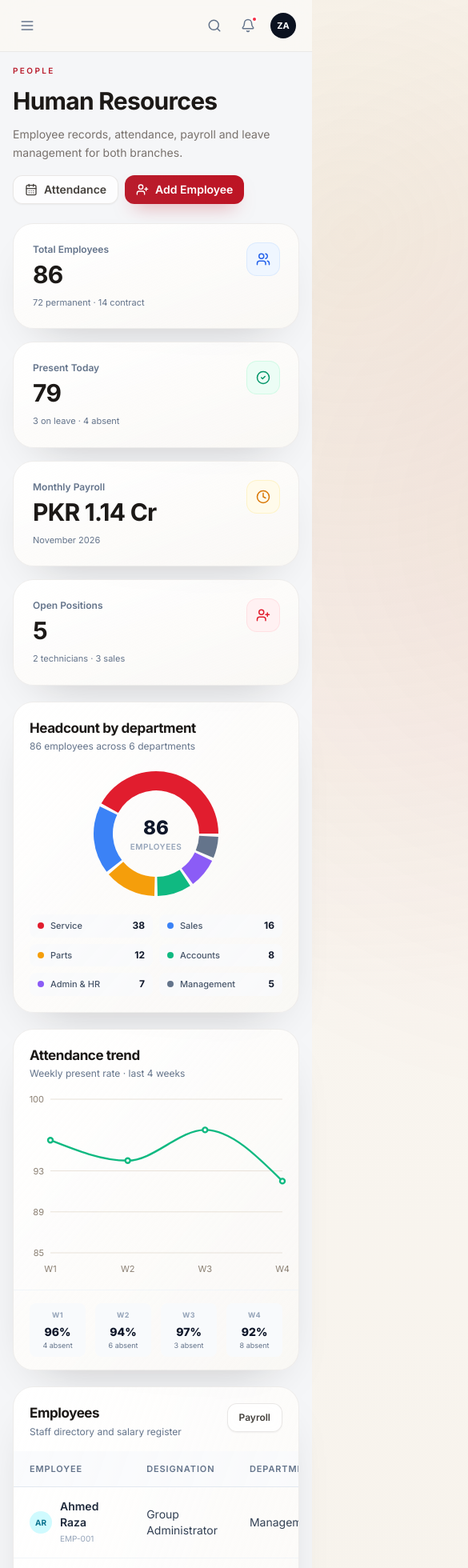
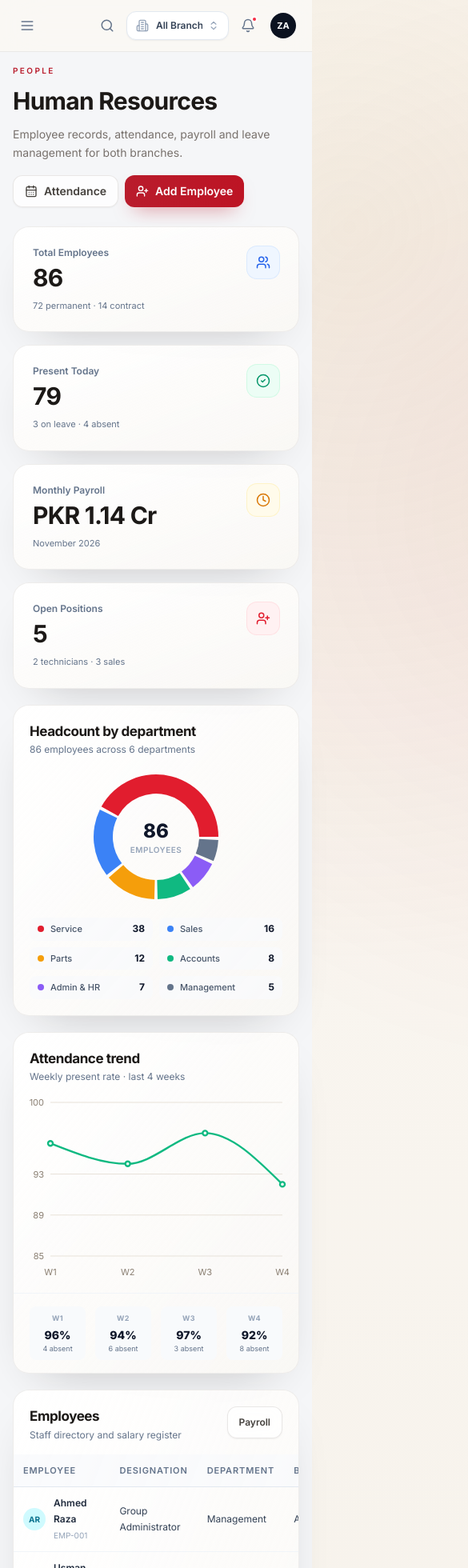
Before and after one commit to stellarsagency/honda-dms-demo, a Next.js app: page /hr in a window 390 px wide. Shown: the top 1960 px of the page at 80% size, 585 px wide, since content can reach past the window. Built offline with nearby package versions, Linux system fonts and the light colour scheme; a web font is replaced by a local one.

Commit message:
Improve mobile responsiveness

```diff
--- a/app/globals.css
+++ b/app/globals.css
@@ -70,7 +70,7 @@ h1, h2, h3 {
     @apply w-full overflow-x-auto;
   }
   .data-table {
-    @apply w-full min-w-[680px] border-collapse text-left text-sm;
+    @apply w-full min-w-[600px] border-collapse text-left text-sm;
   }
   .data-table thead th {
     @apply border-b border-slate-200 bg-slate-50/70 px-5 py-3 text-[11px] font-semibold uppercase tracking-[0.08em] text-slate-500;
@@ -107,6 +107,26 @@ h1, h2, h3 {
   }
 }
 
+/* Mobile optimization */
+@media (max-width: 640px) {
+  .data-table {
+    font-size: 12px;
+  }
+  .data-table thead th,
+  .data-table tbody td {
+    padding-left: 0.75rem;
+    padding-right: 0.75rem;
+    padding-top: 0.625rem;
+    padding-bottom: 0.625rem;
+  }
+  .btn {
+    height: 2.5rem;
+  }
+  .card {
+    border-radius: 1.25rem;
+  }
+}
+
 /* Print-friendly */
 @media print {
   .no-print {
--- a/components/app-shell.tsx
+++ b/components/app-shell.tsx
@@ -213,12 +213,12 @@ function Sidebar({ onNavigate }: { onNavigate?: () => void }) {
 function BranchSelector() {
   const { branchId, setBranchId, branch } = useBranch();
   return (
-    <label className="relative hidden items-center sm:flex">
+    <label className="relative flex items-center">
       <Building2 className="pointer-events-none absolute left-3 h-4 w-4 text-slate-400" />
       <select
         value={branchId}
         onChange={(event) => setBranchId(event.target.value as Branch["id"])}
-        className="h-9 appearance-none rounded-xl border border-slate-200 bg-white pl-9 pr-9 text-xs font-semibold text-slate-700 shadow-sm outline-none transition hover:border-slate-300 focus:border-honda-400 focus:ring-4 focus:ring-honda-500/10"
+        className="h-9 w-32 appearance-none rounded-xl border border-slate-200 bg-white pl-9 pr-8 text-xs font-semibold text-slate-700 shadow-sm outline-none transition hover:border-slate-300 focus:border-honda-400 focus:ring-4 focus:ring-honda-500/10 sm:w-auto sm:pr-9"
         aria-label="Switch branch"
       >
         {branches.map((item) => (
```
